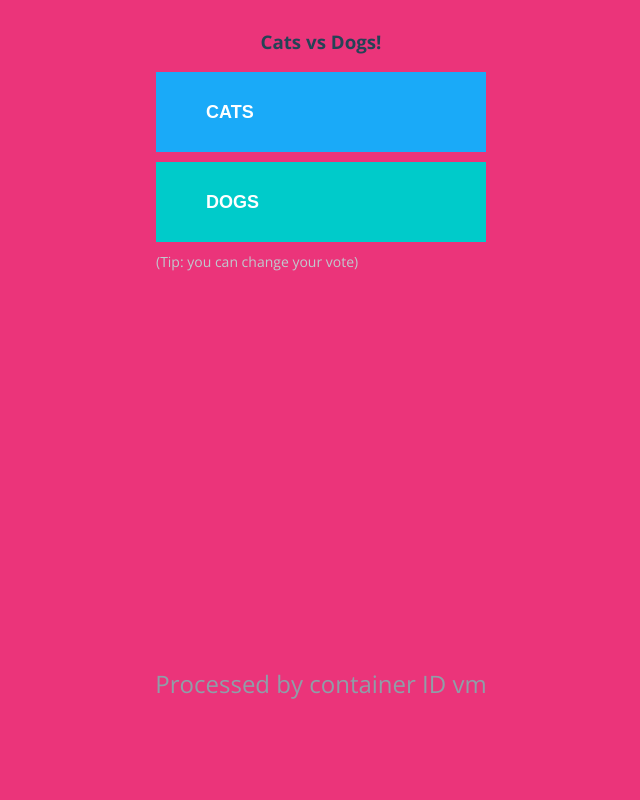
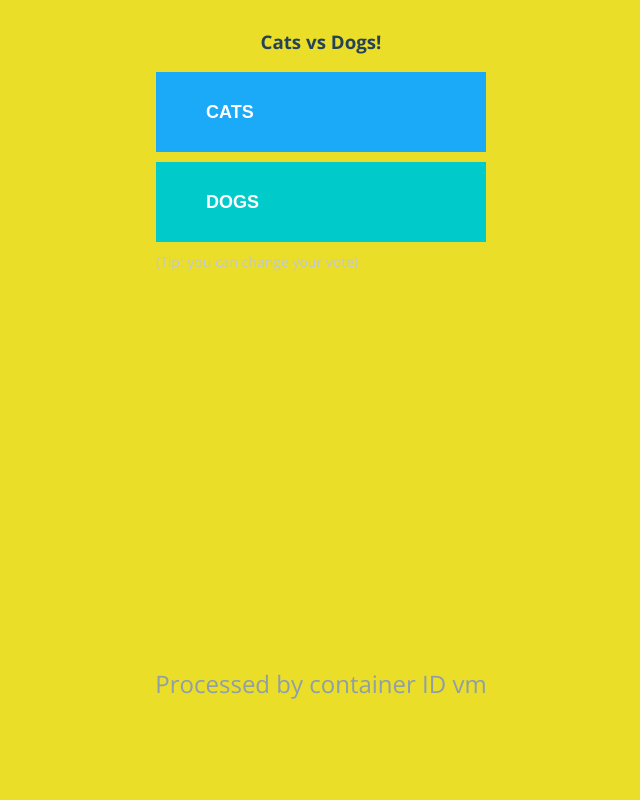
Before and after one commit to ahortalq/vote, a Flask app: page / in a window 1280 px wide. Shown: the whole page, without its empty margins (319-959 px from the left). Run offline with Flask 2, Linux system fonts and the light colour scheme; some libraries are stand-ins or nearby versions.

```diff
--- a/static/stylesheets/style.css
+++ b/static/stylesheets/style.css
@@ -6,7 +6,7 @@
 html,body{
   margin: 0;
   padding: 0;
-  background-color: #eb347a;
+  background-color: #ebde29;
   height: 100vh;
   font-family: 'Open Sans';
 }
```
Also changed, not shown: pom.xml (line endings or trailing spaces).
